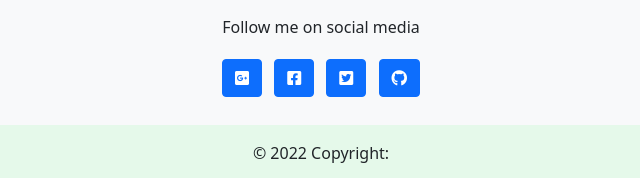
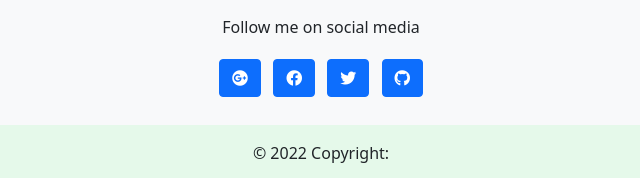
Before and after one commit to mrdev666/Web-FrontEnd, a plain HTML site: page home.html in a window 1280 px wide. Shown: the part 958-1136 px from the top of the page, 319-959 px from the left. Drawn offline with nearby package versions, Linux system fonts and the light colour scheme.

Commit message:
Update home.html

```diff
--- a/home.html
+++ b/home.html
@@ -163,15 +163,15 @@
   <p>Follow me on social media</p>
   <a href="" class="btn btn-primary m-1" role="button"
   rel="nofollow" target="_blank">
-  <i class="fab fa-google-plus-square"></i>
+  <i class="fab fa-google-plus"></i>
   </a>
   <a href="" class="btn btn-primary m-1" role="button" rel="nofollow"
   target="_blank">
-  <i class="fab fa-facebook-square"></i>
+  <i class="fab fa-facebook"></i>
 </a>
   <a href="" class="btn btn-primary m-1" role="button" rel="nofollow"
     target="_blank">
-    <i class="fab fa-twitter-square"></i>
+    <i class="fab fa-twitter"></i>
   </a>
   <a href="#" class="btn btn-primary m-1" role="button" rel="nofollow"
   target="_blank">
```
